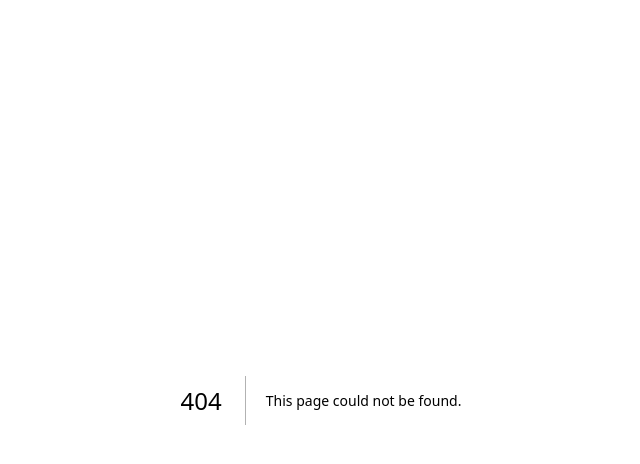
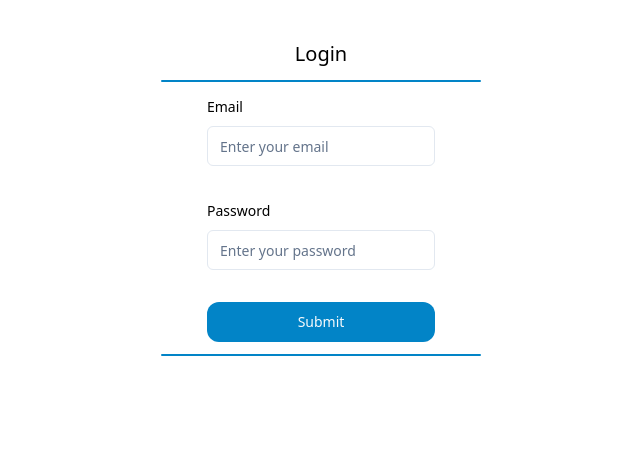
Before and after one commit to wizelineacademy/itesm-socioformador-feb-jun-2024-Umizoomi, a Next.js app in the folder saraia/: page /loginform in a window 1280 px wide. Before the commit this address had no page. Shown: the top 464 px of the page, without its empty margins (319-959 px from the left). Built offline with nearby package versions, Linux system fonts and the light colour scheme.

Commit message:
Created login

```diff
--- /dev/null
+++ b/saraia/app/loginform/page.tsx
@@ -0,0 +1,90 @@
+"use client"
+
+import { z } from "zod"
+
+import { zodResolver } from "@hookform/resolvers/zod"
+import { useForm } from "react-hook-form"
+import { Button } from "@/components/ui/button"
+import {
+  Form,
+  FormControl,
+  FormDescription,
+  FormField,
+  FormItem,
+  FormLabel,
+  FormMessage,
+} from "@/components/ui/form"
+import { Input } from "@/components/ui/input"
+
+const formSchema = z.object({
+  email: z.string().min(2).max(50),
+  password: z.string().min(8).max(25),
+
+})
+
+
+export function  Loginform ()  {
+  const form = useForm<z.infer<typeof formSchema>>({
+    resolver: zodResolver(formSchema),
+    defaultValues: {
+      email: "",
+      password:"",
+    },
+  })
+
+  // 2. Define a submit handler.
+  function onSubmit(values: z.infer<typeof formSchema>) {
+    // Do something with the form values.
+    // ✅ This will be type-safe and validated.
+    console.log(values)
+  }
+
+  return (
+    <div className="flex items-center flex-col w-auto gap-3 my-10 font-sans">
+      <h1 className='text-xl'>
+        Login
+      </h1>
+      <div className=" bg-sky-600 w-1/4 h-0.5 rounded-sm">
+
+      </div>
+      <div>
+      <Form {...form}>
+      <form onSubmit={form.handleSubmit(onSubmit)} className="space-y-8">
+        <FormField
+          control={form.control}
+          name="email"
+          render={({ field }) => (
+            <FormItem>
+              <FormLabel>Email</FormLabel>
+              <FormControl>
+                <Input placeholder="Enter your email" {...field} />
+              </FormControl>
+              <FormMessage />
+            </FormItem>
+          )}
+        />
+        <FormField
+          control={form.control}
+          name="password"
+          render={({ field }) => (
+            <FormItem>
+              <FormLabel>Password</FormLabel>
+              <FormControl>
+                <Input placeholder="Enter your password" {...field} />
+              </FormControl>
+              <FormMessage />
+            </FormItem>
+          )}
+        />
+        <Button className='bg-sky-600 w-full rounded-xl' type="submit">Submit</Button>
+      </form>
+    </Form>
+      </div>
+      <div className=" bg-sky-600 w-1/4 h-0.5 rounded-sm"> </div>
+
+
+    </div>
+  );
+};
+
+export default Loginform;
--- /dev/null
+++ b/saraia/components/ui/input.tsx
@@ -0,0 +1,25 @@
+import * as React from "react"
+
+import { cn } from "@/lib/utils"
+
+export interface InputProps
+  extends React.InputHTMLAttributes<HTMLInputElement> {}
+
+const Input = React.forwardRef<HTMLInputElement, InputProps>(
+  ({ className, type, ...props }, ref) => {
+    return (
+      <input
+        type={type}
+        className={cn(
+          "flex h-10 w-full rounded-md border border-slate-200 bg-white px-3 py-2 text-sm ring-offset-white file:border-0 file:bg-transparent file:text-sm file:font-medium placeholder:text-slate-500 focus-visible:outline-none focus-visible:ring-2 focus-visible:ring-slate-950 focus-visible:ring-offset-2 disabled:cursor-not-allowed disabled:opacity-50 dark:border-slate-800 dark:bg-slate-950 dark:ring-offset-slate-950 dark:placeholder:text-slate-400 dark:focus-visible:ring-slate-300",
+          className
+        )}
+        ref={ref}
+        {...props}
+      />
+    )
+  }
+)
+Input.displayName = "Input"
+
+export { Input }
```
Also changed, not shown: saraia/components/form_field.tsx (added).
